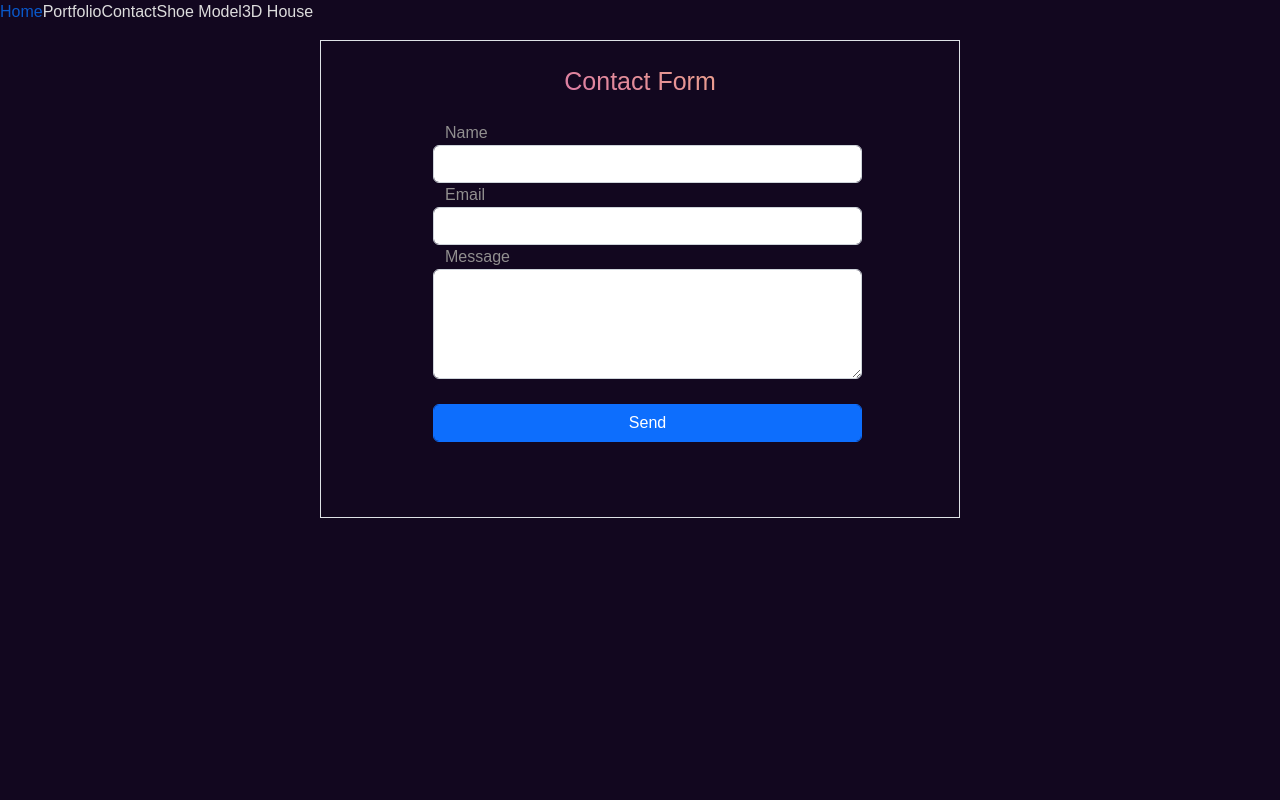
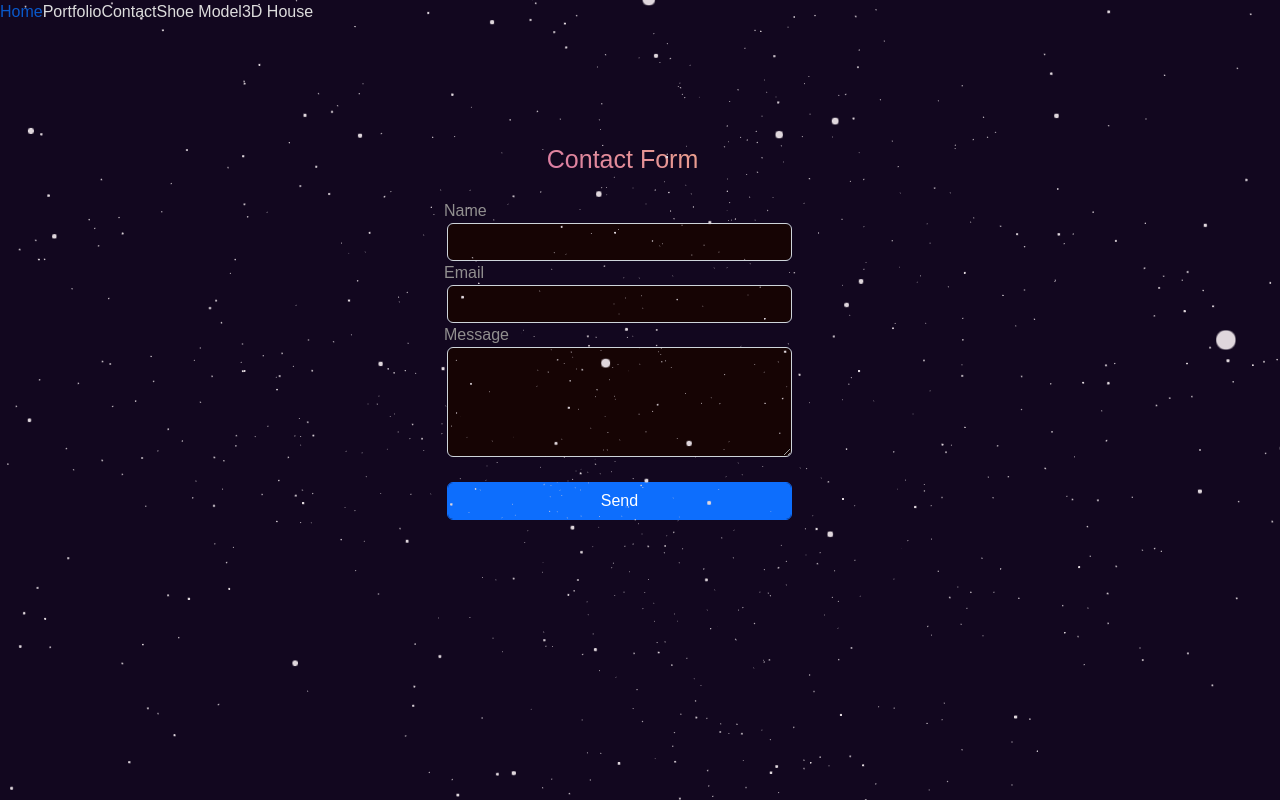
Before and after one commit to Richie9000/portfolio, a React (Create React App) app: page /Contact in a window 1280 px wide. Built offline with nearby package versions, Linux system fonts and the light colour scheme; no server answers.

Commit message:
add contact details

```diff
--- a/src/App.js
+++ b/src/App.js
@@ -5,7 +5,7 @@ import HomeMarkup from "./components/pages/Home/HomeMarkup";
 import Portfolio from "./components/pages/Earth/Portfolio";
 import ShoeMarkup from "./components/pages/Shoe/ShoeMarkup";
 import HouseMarkup from "./components/pages/House/HouseMarkup";
-import ContactForm from "./components/pages/Contact/ContactForm";
+import ContactMarkup from "./components/pages/Contact/ContactMarkup";
 
 
 
@@ -20,7 +20,7 @@ function App() {
         <Route path="/Portfolio" element={<Portfolio />}/>
         <Route path="/Model" element={<ShoeMarkup />} />
         <Route path="/House" element={<HouseMarkup />} />
-        <Route path="/Contact" element={<ContactForm />} />
+        <Route path="/Contact" element={<ContactMarkup />} />
 
       </Routes>
       </BrowserRouter>
--- a/src/components/pages/Contact/ContactForm.js
+++ b/src/components/pages/Contact/ContactForm.js
@@ -11,18 +11,18 @@ const ContactForm = () => {
     }).catch(err => {console.log(err)})
   }
   return (
-    <div className="container border" style={{width:"50%"}}>
-      <h1 style={{ marginTop:"25px", textAlign:"center", fontSize: "25px"}}>Contact Form</h1>
+    <div className="container" style={{width:"50%", marginTop: "120px"}}>
+      <h1 style={{ marginTop:"25px", textAlign:"center", fontSize: "25px", marginRight:"35px"}}>Contact Form</h1>
       <form className="row" style={{ margin: "25px 85px 75px 100px"}} onSubmit={sendEmail}>
         <label htmlFor="">Name</label>
-        <input className="form-control" type="text" name= "name" />
+        <input className="form-control" type="text" name= "name"  style={{ backgroundColor: "#160404",width:"80%", marginLeft: "15px"}} />
 
         <label htmlFor="">Email</label>
-        <input className="form-control" type="email" name= "user_email" />
+        <input className="form-control" type="email" name= "user_email" style={{ backgroundColor: "#160404",width:"80%", marginLeft: "15px"}} />
 
         <label htmlFor="">Message</label>
-        <textarea className="form-control" name="message" rows="4" />
-        <input className="form-control btn btn-primary" style={{marginTop:"25px" }}type="submit" value="Send" />
+        <textarea className="form-control" name="message" rows="4" style={{ backgroundColor: "#160404",width:"80%", marginLeft: "15px"}}/>
+        <input className="form-control btn btn-primary" style={{marginTop:"25px", width:"80%", marginLeft: "15px"}} type="submit" value="Send"/>
 
 
       </form>
--- /dev/null
+++ b/src/components/pages/Contact/ContactMarkup.js
@@ -0,0 +1,18 @@
+import React from 'react'
+import { Canvas } from '@react-three/fiber'
+
+import ContactForm from './ContactForm'
+import Stars from '../Home/Stars'
+
+const ContactMarkup = () => {
+  return (
+    <div className="Container" >
+      <ContactForm />
+      <Canvas camera={{ position: [0, 0, 1] }} style={{  position: 'absolute', top: 0, left: 0, pointerEvents: 'none', width: '100%', height: '100%'  } }>
+        <Stars />
+      </Canvas>
+        </div>
+  )
+}
+
+export default ContactMarkup
```
